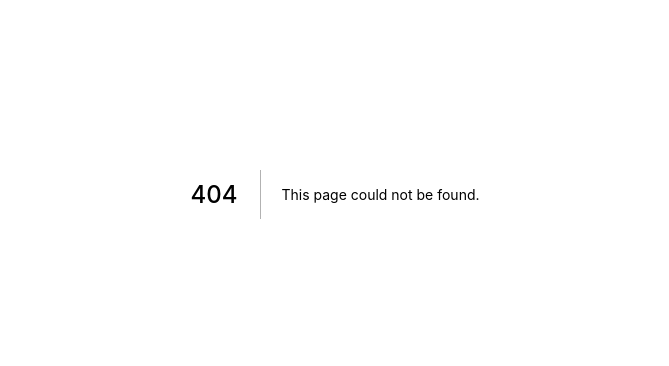
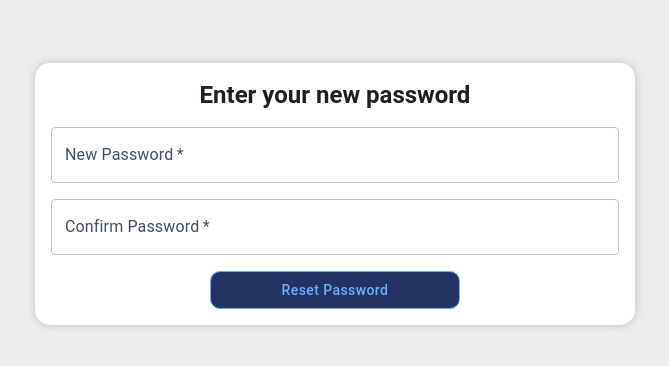
Before and after one commit to JsMarenco/system-vote, a Next.js app: page /reset-password in a window 1280 px wide. Before the commit this address had no page. Shown: the part 206-572 px from the top of the page, without its empty margins (305-974 px from the left). Built offline with nearby package versions, Linux system fonts and the light colour scheme.

Commit message:
ResetPassword page was add

```diff
--- /dev/null
+++ b/src/pages/reset-password/index.tsx
@@ -0,0 +1,60 @@
+import { Box, Typography, TextField, Button } from '@mui/material'
+import { containedButtonStyle } from '../../styles/buttons'
+import { containerV1, mainContainer } from '../../styles/containers'
+
+export default function ForgotPassword() {
+  return (
+    <>
+      <Box sx={mainContainer}>
+        <Box sx={containerV1} component="form" id="reset-password-form">
+          <Typography
+            variant="h5"
+            color="text.primary"
+            sx={{ fontWeight: 700, mb: 2, }}
+            align="center"
+          >
+            Enter your new password
+          </Typography>
+
+          <TextField
+            name='new-password'
+            label='New Password'
+            type='password'
+            variant="outlined"
+            fullWidth
+            required
+            sx={{
+              mb: 2,
+            }}
+          />
+
+          <TextField
+            name='confirm-password'
+            label='Confirm Password'
+            type='password'
+            variant="outlined"
+            fullWidth
+            required
+            sx={{
+              mb: 2,
+            }}
+          />
+
+          <Button
+            variant="text"
+            color="primary"
+            sx={{
+              ...containedButtonStyle,
+              mx: 'auto',
+              display: 'block',
+              textAlign: 'center',
+            }}
+            href="/login"
+          >
+            Reset Password
+          </Button>
+        </Box>
+      </Box>
+    </>
+  )
+}
```
Also changed, not shown: 1 other file (tests, documents, lock files or other folders).
